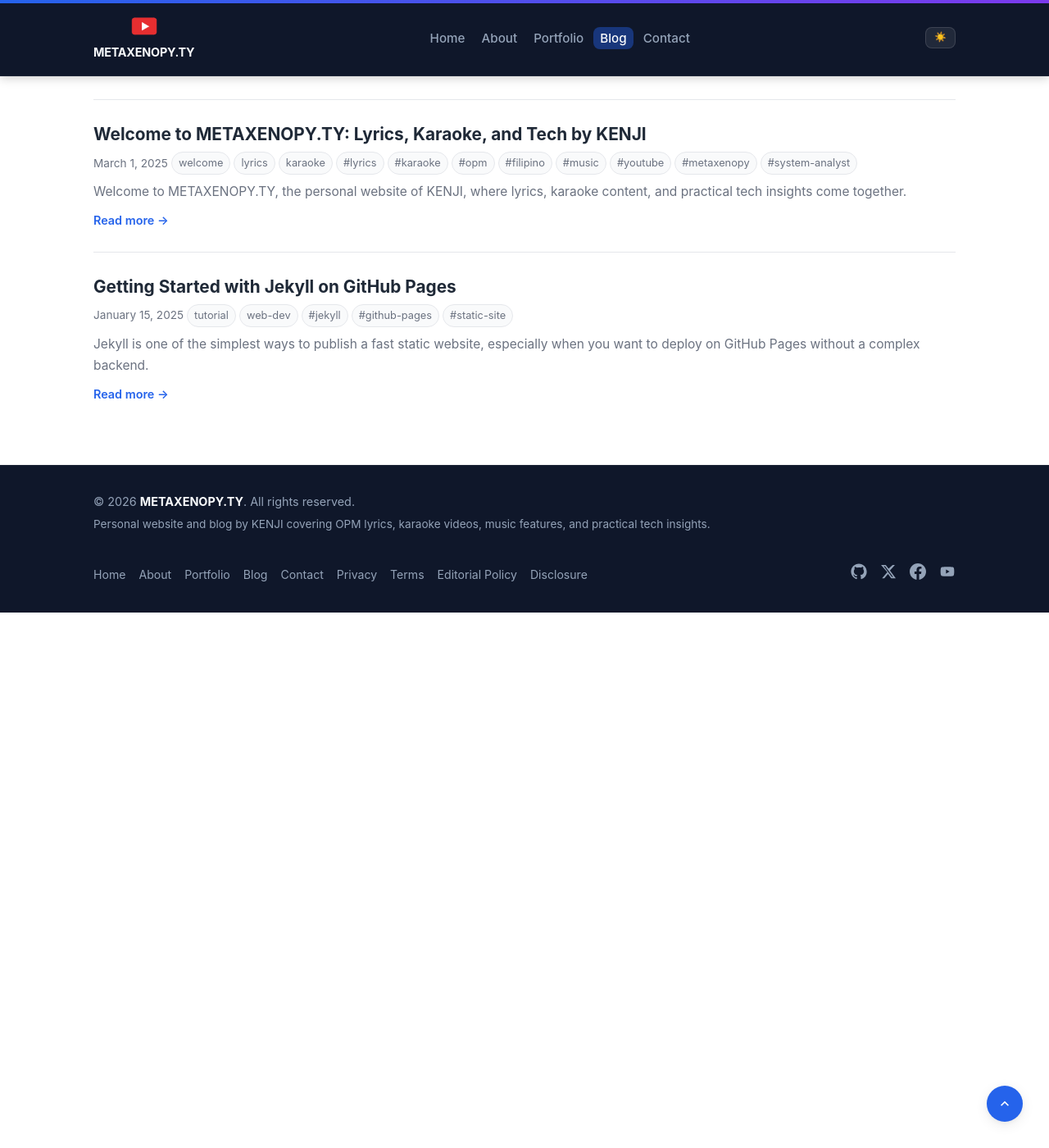
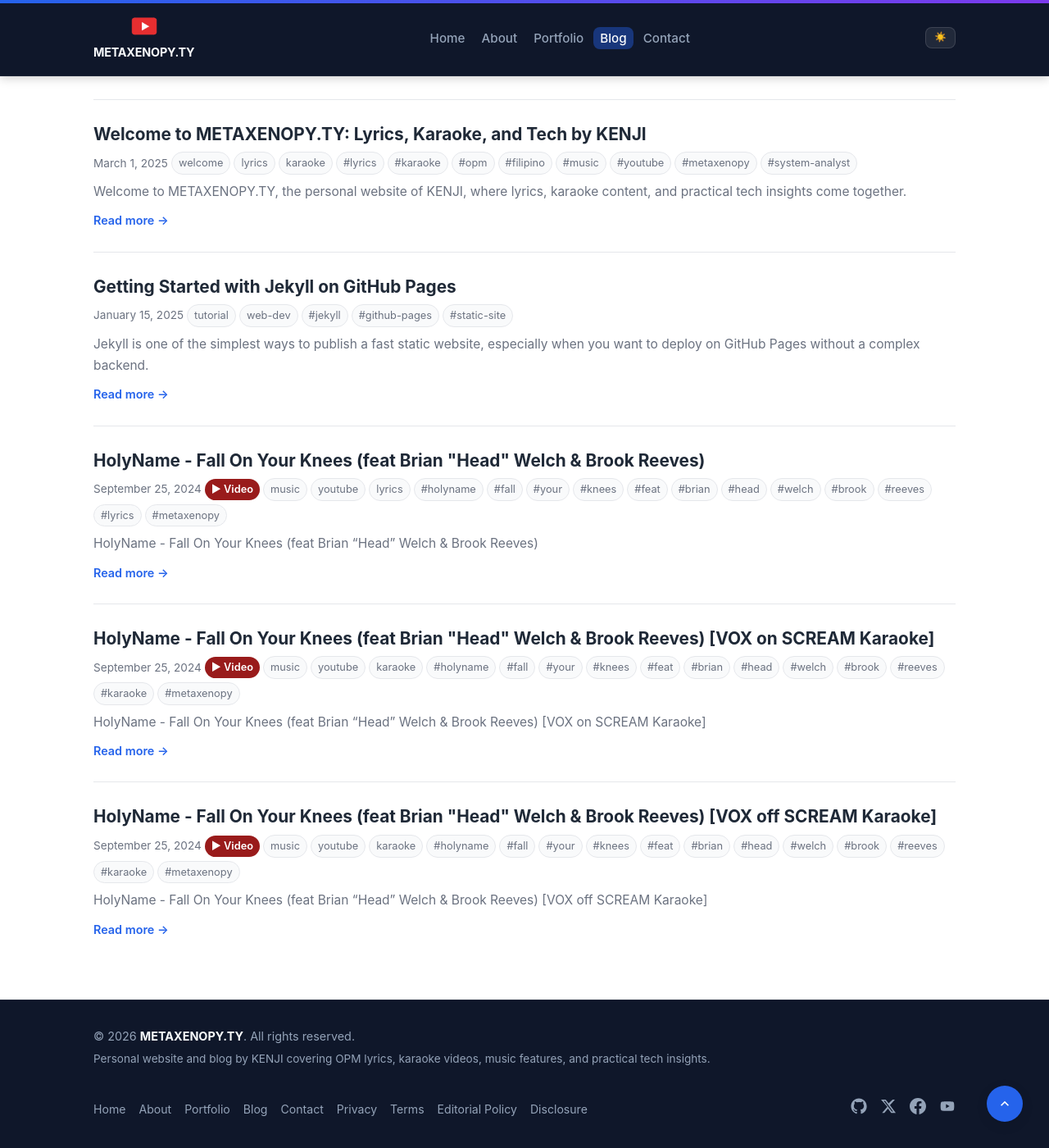
Before and after one commit to darzmackz/darzmackz.github.io, a Jekyll site: the page built from blog/index.html, in a window 1280 px wide and 1400 px high, scrolled down 3695 px. Shown: the whole window at 82% size. Built offline with Jekyll 4.4.1, drawn with Linux system fonts in a browser that asks for light colours; before the commit the page ends 4442 px from its top, so only the background shows below that; some of the changed lines change nothing that is shown.

Commit message:
Publish & polish HolyName post variants
Finalize three HolyName posts: normalize title quoting, update descriptions and seo titles, and mark all three as published. Add/extend tags (karaoke, lyrics, metaxenopy), embed YouTube iframes, remove draft/AI prompt scaffolding, and replace with human-friendly headings and copy for VOX on, VOX off, and lyrics variants.

````diff
--- a/_posts/2024-09-25-holyname-fall-on-your-knees-feat-brian-head-welch-brook-reeves-vox-off-scream-karaoke.md
+++ b/_posts/2024-09-25-holyname-fall-on-your-knees-feat-brian-head-welch-brook-reeves-vox-off-scream-karaoke.md
@@ -1,80 +1,29 @@
 ---
 layout: "post"
-title: "HolyName - Fall On Your Knees (feat  Brian \"Head\" Welch & Brook Reeves) [VOX off SCREAM Karaoke]"
+title: 'HolyName - Fall On Your Knees (feat  Brian "Head" Welch & Brook Reeves) [VOX off SCREAM Karaoke]'
 date: "2024-09-25 12:00:00 +0800"
 categories: ["music", "youtube", "karaoke"]
-tags: ["holyname", "fall", "your", "knees", "feat", "brian", "head", "welch", "brook", "reeves"]
+tags: ["holyname", "fall", "your", "knees", "feat", "brian", "head", "welch", "brook", "reeves", "karaoke", "metaxenopy"]
 youtube_id: "BvM7UifdKKk"
-description: "A draft post for HolyName - Fall On Your Knees (feat  Brian \"Head\" Welch & Brook Reeves) [VOX off SCREAM Karaoke] focused on the karaoke version for sing-along readers and viewers."
-seo_title: "HolyName - Fall On Your Knees (feat  Brian \"Head\" Welch & Brook Reeves) [VOX off SCREAM Karaoke] | METAXENOPY.TY"
-published: false
-status: "draft"
+description: 'HolyName - Fall On Your Knees (feat  Brian "Head" Welch & Brook Reeves) [VOX off SCREAM Karaoke] is featured here as a karaoke post on METAXENOPY, giving listeners a simple place to queue up the instrumental version and sing along more easily.'
+seo_title: 'HolyName - Fall On Your Knees (feat  Brian "Head" Welch & Brook Reeves) [VOX off SCREAM Karaoke] | METAXENOPY.TY'
+published: true
 ---
 
-## SOURCE_DATA
+# HolyName - Fall On Your Knees (feat  Brian "Head" Welch & Brook Reeves) [VOX off SCREAM Karaoke]
 
-- Final post title: HolyName - Fall On Your Knees (feat  Brian "Head" Welch & Brook Reeves) [VOX off SCREAM Karaoke]
-- Channel: METAXENOPY
-- Blog post date: 2024-09-25
-- Available video types: karaoke
+There are songs that feel even more personal once the lead vocal steps back, and **HolyName - Fall On Your Knees (feat  Brian "Head" Welch & Brook Reeves) [VOX off SCREAM Karaoke]** has that kind of pull. This karaoke post gives the track room to breathe so listeners can focus on timing, phrasing, and their own take on the performance.
 
-### Video Links
+## Watch on YouTube
 
-- HolyName - Fall On Your Knees (feat  Brian "Head" Welch & Brook Reeves) [VOX off SCREAM Karaoke]: https://www.youtube.com/watch?v=BvM7UifdKKk
+<iframe width="100%" height="400" src="https://www.youtube.com/embed/BvM7UifdKKk" frameborder="0" allowfullscreen></iframe>
 
-### Source Description Snippets
+## Why This Karaoke Version Works
 
-- HolyName - Fall On Your Knees (feat  Brian "Head" Welch & Brook Reeves) [VOX off SCREAM Karaoke]: #holyname #impendingdoom #brianheadwelch
+A good karaoke upload makes singing feel natural, and that is the role this version plays here. It is a useful pick for casual sessions, home practice, and anyone who wants a more direct way to connect with the song.
 
-## AI_DRAFT_PROMPT
+## Posted on METAXENOPY
 
-```text
-Create a unique blog post in Markdown.
+This entry was published on **2024-09-25** and points back to the METAXENOPY YouTube upload for **HolyName - Fall On Your Knees (feat  Brian "Head" Welch & Brook Reeves) [VOX off SCREAM Karaoke]**.
 
-Requirements:
-- Keep the title exactly: "HolyName - Fall On Your Knees (feat  Brian "Head" Welch & Brook Reeves) [VOX off SCREAM Karaoke]"
-- Use the blog post date exactly: 2024-09-25
-- Make it SEO-friendly but natural
-- Make it human, readable, and not robotic
-- Use the title as the main SEO topic naturally
-- Do not invent facts beyond the provided details
-- Write an engaging intro, not a generic one
-- Use clean section headings
-- Add a short natural closing paragraph
-- Make the article feel handcrafted and useful to readers
-- Avoid generic filler and repetitive phrasing
-- Do not mention anything about AI, automation, or draft generation
-- Focus naturally on the karaoke version
-
-Available source data:
-- Final post title: HolyName - Fall On Your Knees (feat  Brian "Head" Welch & Brook Reeves) [VOX off SCREAM Karaoke]
-- Channel: METAXENOPY
-- Site title: METAXENOPY.TY
-- Site author: Kent Harvey Plando
-- YouTube publish date: 2024-09-25
-- Available video types: karaoke
-
-Video sources:
-- HolyName - Fall On Your Knees (feat  Brian "Head" Welch & Brook Reeves) [VOX off SCREAM Karaoke] => https://www.youtube.com/watch?v=BvM7UifdKKk
-
-Source description snippets:
-- HolyName - Fall On Your Knees (feat  Brian "Head" Welch & Brook Reeves) [VOX off SCREAM Karaoke]: #holyname #impendingdoom #brianheadwelch
-
-Return the final answer in this exact order:
-1. SEO Title
-2. Excerpt/Description
-3. Categories
-4. Tags
-5. Markdown Content
-
-Formatting rules for your answer:
-- SEO Title: one line only
-- Excerpt/Description: one paragraph only
-- Categories: comma-separated list
-- Tags: comma-separated list
-- Markdown Content: full blog post only
-```
-
-## CONTENT
-
-Paste the AI_DRAFT_PROMPT into ChatGPT, then replace this section with the final polished Markdown content.
+HolyName - Fall On Your Knees (feat  Brian "Head" Welch & Brook Reeves) [VOX off SCREAM Karaoke] is an easy one to keep bookmarked if you want a straightforward page for listening, reading, or singing along whenever the mood hits.
--- a/_posts/2024-09-25-holyname-fall-on-your-knees-feat-brian-head-welch-brook-reeves-vox-on-scream-karaoke.md
+++ b/_posts/2024-09-25-holyname-fall-on-your-knees-feat-brian-head-welch-brook-reeves-vox-on-scream-karaoke.md
@@ -1,80 +1,29 @@
 ---
 layout: "post"
-title: "HolyName - Fall On Your Knees (feat  Brian \"Head\" Welch & Brook Reeves) [VOX on SCREAM Karaoke]"
+title: 'HolyName - Fall On Your Knees (feat  Brian "Head" Welch & Brook Reeves) [VOX on SCREAM Karaoke]'
 date: "2024-09-25 12:00:00 +0800"
 categories: ["music", "youtube", "karaoke"]
-tags: ["holyname", "fall", "your", "knees", "feat", "brian", "head", "welch", "brook", "reeves"]
+tags: ["holyname", "fall", "your", "knees", "feat", "brian", "head", "welch", "brook", "reeves", "karaoke", "metaxenopy"]
 youtube_id: "hTdYzmtw3yw"
-description: "A draft post for HolyName - Fall On Your Knees (feat  Brian \"Head\" Welch & Brook Reeves) [VOX on SCREAM Karaoke] focused on the karaoke version for sing-along readers and viewers."
-seo_title: "HolyName - Fall On Your Knees (feat  Brian \"Head\" Welch & Brook Reeves) [VOX on SCREAM Karaoke] | METAXENOPY.TY"
-published: false
-status: "draft"
+description: 'HolyName - Fall On Your Knees (feat  Brian "Head" Welch & Brook Reeves) [VOX on SCREAM Karaoke] is featured here as a karaoke post on METAXENOPY, giving listeners a simple place to queue up the instrumental version and sing along more easily.'
+seo_title: 'HolyName - Fall On Your Knees (feat  Brian "Head" Welch & Brook Reeves) [VOX on SCREAM Karaoke] | METAXENOPY.TY'
+published: true
 ---
 
-## SOURCE_DATA
+# HolyName - Fall On Your Knees (feat  Brian "Head" Welch & Brook Reeves) [VOX on SCREAM Karaoke]
 
-- Final post title: HolyName - Fall On Your Knees (feat  Brian "Head" Welch & Brook Reeves) [VOX on SCREAM Karaoke]
-- Channel: METAXENOPY
-- Blog post date: 2024-09-25
-- Available video types: karaoke
+There are songs that feel even more personal once the lead vocal steps back, and **HolyName - Fall On Your Knees (feat  Brian "Head" Welch & Brook Reeves) [VOX on SCREAM Karaoke]** has that kind of pull. This karaoke post gives the track room to breathe so listeners can focus on timing, phrasing, and their own take on the performance.
 
-### Video Links
+## Watch on YouTube
 
-- HolyName - Fall On Your Knees (feat  Brian "Head" Welch & Brook Reeves) [VOX on SCREAM Karaoke]: https://www.youtube.com/watch?v=hTdYzmtw3yw
+<iframe width="100%" height="400" src="https://www.youtube.com/embed/hTdYzmtw3yw" frameborder="0" allowfullscreen></iframe>
 
-### Source Description Snippets
+## Why This Karaoke Version Works
 
-- HolyName - Fall On Your Knees (feat  Brian "Head" Welch & Brook Reeves) [VOX on SCREAM Karaoke]: #holyname #impendingdoom #brianheadwelch
+A good karaoke upload makes singing feel natural, and that is the role this version plays here. It is a useful pick for casual sessions, home practice, and anyone who wants a more direct way to connect with the song.
 
-## AI_DRAFT_PROMPT
+## Posted on METAXENOPY
 
-```text
-Create a unique blog post in Markdown.
+This entry was published on **2024-09-25** and points back to the METAXENOPY YouTube upload for **HolyName - Fall On Your Knees (feat  Brian "Head" Welch & Brook Reeves) [VOX on SCREAM Karaoke]**.
 
-Requirements:
-- Keep the title exactly: "HolyName - Fall On Your Knees (feat  Brian "Head" Welch & Brook Reeves) [VOX on SCREAM Karaoke]"
-- Use the blog post date exactly: 2024-09-25
-- Make it SEO-friendly but natural
-- Make it human, readable, and not robotic
-- Use the title as the main SEO topic naturally
-- Do not invent facts beyond the provided details
-- Write an engaging intro, not a generic one
-- Use clean section headings
-- Add a short natural closing paragraph
-- Make the article feel handcrafted and useful to readers
-- Avoid generic filler and repetitive phrasing
-- Do not mention anything about AI, automation, or draft generation
-- Focus naturally on the karaoke version
-
-Available source data:
-- Final post title: HolyName - Fall On Your Knees (feat  Brian "Head" Welch & Brook Reeves) [VOX on SCREAM Karaoke]
-- Channel: METAXENOPY
-- Site title: METAXENOPY.TY
-- Site author: Kent Harvey Plando
-- YouTube publish date: 2024-09-25
-- Available video types: karaoke
-
-Video sources:
-- HolyName - Fall On Your Knees (feat  Brian "Head" Welch & Brook Reeves) [VOX on SCREAM Karaoke] => https://www.youtube.com/watch?v=hTdYzmtw3yw
-
-Source description snippets:
-- HolyName - Fall On Your Knees (feat  Brian "Head" Welch & Brook Reeves) [VOX on SCREAM Karaoke]: #holyname #impendingdoom #brianheadwelch
-
-Return the final answer in this exact order:
-1. SEO Title
-2. Excerpt/Description
-3. Categories
-4. Tags
-5. Markdown Content
-
-Formatting rules for your answer:
-- SEO Title: one line only
-- Excerpt/Description: one paragraph only
-- Categories: comma-separated list
-- Tags: comma-separated list
-- Markdown Content: full blog post only
-```
-
-## CONTENT
-
-Paste the AI_DRAFT_PROMPT into ChatGPT, then replace this section with the final polished Markdown content.
+HolyName - Fall On Your Knees (feat  Brian "Head" Welch & Brook Reeves) [VOX on SCREAM Karaoke] is an easy one to keep bookmarked if you want a straightforward page for listening, reading, or singing along whenever the mood hits.
--- a/_posts/2024-09-25-holyname-fall-on-your-knees-feat-brian-head-welch-brook-reeves.md
+++ b/_posts/2024-09-25-holyname-fall-on-your-knees-feat-brian-head-welch-brook-reeves.md
@@ -1,80 +1,29 @@
 ---
 layout: "post"
-title: "HolyName - Fall On Your Knees (feat  Brian \"Head\" Welch & Brook Reeves)"
+title: 'HolyName - Fall On Your Knees (feat  Brian "Head" Welch & Brook Reeves)'
 date: "2024-09-25 12:00:00 +0800"
 categories: ["music", "youtube", "lyrics"]
-tags: ["holyname", "fall", "your", "knees", "feat", "brian", "head", "welch", "brook", "reeves"]
+tags: ["holyname", "fall", "your", "knees", "feat", "brian", "head", "welch", "brook", "reeves", "lyrics", "metaxenopy"]
 youtube_id: "NARu3oKhVEY"
-description: "A draft post for HolyName - Fall On Your Knees (feat  Brian \"Head\" Welch & Brook Reeves) focused on the available lyrics version with a cleaner reading and listening experience."
-seo_title: "HolyName - Fall On Your Knees (feat  Brian \"Head\" Welch & Brook Reeves) | METAXENOPY.TY"
-published: false
-status: "draft"
+description: 'HolyName - Fall On Your Knees (feat  Brian "Head" Welch & Brook Reeves) is featured here with its lyrics-focused video on METAXENOPY, offering a clean place to follow the words and stay with the song from start to finish.'
+seo_title: 'HolyName - Fall On Your Knees (feat  Brian "Head" Welch & Brook Reeves) | METAXENOPY.TY'
+published: true
 ---
 
-## SOURCE_DATA
+# HolyName - Fall On Your Knees (feat  Brian "Head" Welch & Brook Reeves)
 
-- Final post title: HolyName - Fall On Your Knees (feat  Brian "Head" Welch & Brook Reeves)
-- Channel: METAXENOPY
-- Blog post date: 2024-09-25
-- Available video types: lyrics
+Some songs land harder when you can stay close to every line, and **HolyName - Fall On Your Knees (feat  Brian "Head" Welch & Brook Reeves)** is one of them. This lyrics-focused post keeps the attention on the words and flow, making it easier to follow the track without distractions.
 
-### Video Links
+## Watch on YouTube
 
-- HolyName - Fall On Your Knees (feat  Brian "Head" Welch & Brook Reeves) [Lyrics]: https://www.youtube.com/watch?v=NARu3oKhVEY
+<iframe width="100%" height="400" src="https://www.youtube.com/embed/NARu3oKhVEY" frameborder="0" allowfullscreen></iframe>
 
-### Source Description Snippets
+## Why the Lyrics Version Helps
 
-- HolyName - Fall On Your Knees (feat  Brian "Head" Welch & Brook Reeves) [Lyrics]: #holyname #impendingdoom #brianheadwelch
+A lyrics video gives the song a different kind of focus. It helps readers stay with each line, catch the pacing more easily, and revisit the track when they want a clearer listening experience built around the words.
 
-## AI_DRAFT_PROMPT
+## Posted on METAXENOPY
 
-```text
-Create a unique blog post in Markdown.
+This entry was published on **2024-09-25** and points back to the METAXENOPY YouTube upload for **HolyName - Fall On Your Knees (feat  Brian "Head" Welch & Brook Reeves)**.
 
-Requirements:
-- Keep the title exactly: "HolyName - Fall On Your Knees (feat  Brian "Head" Welch & Brook Reeves)"
-- Use the blog post date exactly: 2024-09-25
-- Make it SEO-friendly but natural
-- Make it human, readable, and not robotic
-- Use the title as the main SEO topic naturally
-- Do not invent facts beyond the provided details
-- Write an engaging intro, not a generic one
-- Use clean section headings
-- Add a short natural closing paragraph
-- Make the article feel handcrafted and useful to readers
-- Avoid generic filler and repetitive phrasing
-- Do not mention anything about AI, automation, or draft generation
-- Focus naturally on the lyrics version
-
-Available source data:
-- Final post title: HolyName - Fall On Your Knees (feat  Brian "Head" Welch & Brook Reeves)
-- Channel: METAXENOPY
-- Site title: METAXENOPY.TY
-- Site author: Kent Harvey Plando
-- YouTube publish date: 2024-09-25
-- Available video types: lyrics
-
-Video sources:
-- HolyName - Fall On Your Knees (feat  Brian "Head" Welch & Brook Reeves) [Lyrics] => https://www.youtube.com/watch?v=NARu3oKhVEY
-
-Source description snippets:
-- HolyName - Fall On Your Knees (feat  Brian "Head" Welch & Brook Reeves) [Lyrics]: #holyname #impendingdoom #brianheadwelch
-
-Return the final answer in this exact order:
-1. SEO Title
-2. Excerpt/Description
-3. Categories
-4. Tags
-5. Markdown Content
-
-Formatting rules for your answer:
-- SEO Title: one line only
-- Excerpt/Description: one paragraph only
-- Categories: comma-separated list
-- Tags: comma-separated list
-- Markdown Content: full blog post only
-```
-
-## CONTENT
-
-Paste the AI_DRAFT_PROMPT into ChatGPT, then replace this section with the final polished Markdown content.
+HolyName - Fall On Your Knees (feat  Brian "Head" Welch & Brook Reeves) is an easy one to keep bookmarked if you want a straightforward page for listening, reading, or singing along whenever the mood hits.
````
